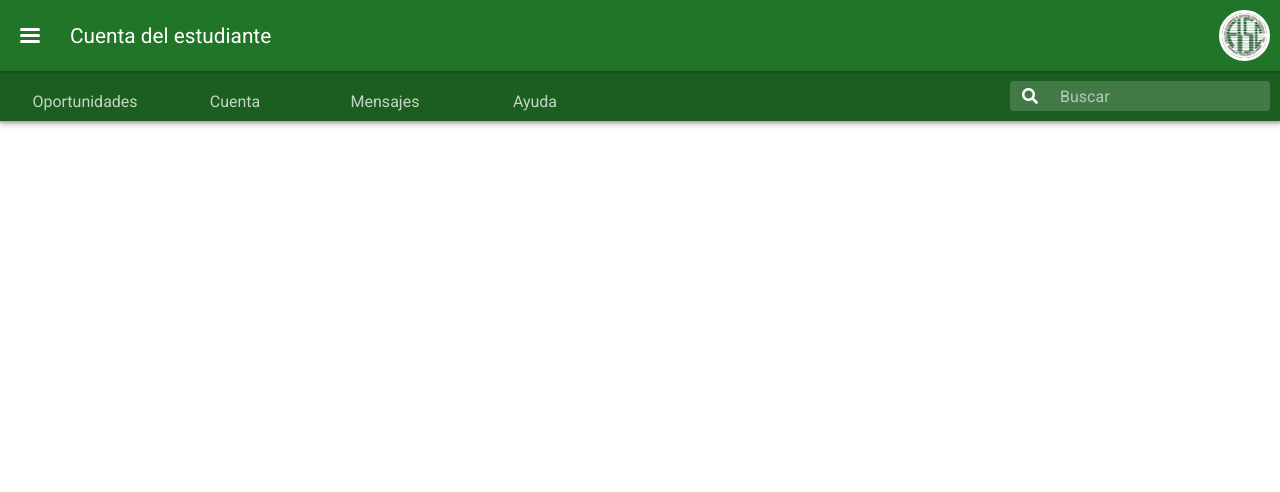
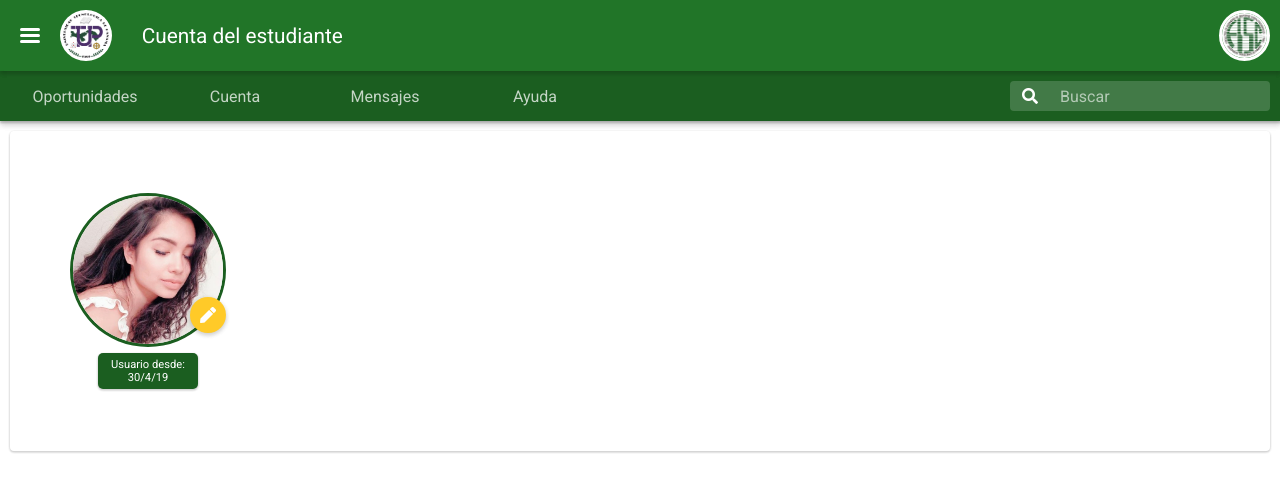
Before and after one commit to jasonwj96/bolsadetrabajo, a React (Create React App) app: page / in a window 1280 px wide. Shown: the top 492 px of the page. Built offline with nearby package versions, Linux system fonts and the light colour scheme.

Commit message:
Added a profile image component

```diff
--- a/src/components/navbar.scss
+++ b/src/components/navbar.scss
@@ -10,7 +10,7 @@
   background-color: $accent;
 
   .navbar-top {
-    @include card(1);
+    @include card(2);
     background-color: $secondary;
     display: flex;
     width: 100%;
@@ -85,6 +85,7 @@
 
         p {
           align-self: flex-end;
+          padding-bottom: 5px;
         }
 
         &:hover {
--- a/src/components/navbar.tsx
+++ b/src/components/navbar.tsx
@@ -1,6 +1,6 @@
 import React from "react";
 import "./navbar.scss";
-// import utpLogo from "../img/utp_logo.png";
+import utpLogo from "../img/utp_logo.png";
 import fiscLogo from "../img/fisc_logo.png";
 
 const Navbar = (props: any) => {
@@ -9,12 +9,13 @@ const Navbar = (props: any) => {
   return (
     <div className="navbar-container">
       <div className="navbar-top">
-        {/* <img src={utpLogo} alt="utp logo" /> */}
         <div className="hamburger">
           <div />
           <div />
           <div />
         </div>
+        <img src={utpLogo} alt="utp logo" />
+
         <p>Cuenta del estudiante</p>
         <img src={fiscLogo} alt="fisc logo" />
       </div>
--- /dev/null
+++ b/src/components/perfilUsuario.scss
@@ -0,0 +1,68 @@
+@import "../styles/light_theme";
+
+.perfilusuario-container {
+  @include card(1);
+  width: auto;
+  padding: 10px;
+  border-radius: 4px;
+  margin: 10px;
+  height: 300px;
+  display: flex;
+  align-items: center;
+
+  .profile {
+    display: flex;
+    flex-flow: column;
+    align-items: center;
+    width: auto;
+    margin-left: 50px;
+
+    .cambiar-perfil {
+      @include card(2);
+      display: flex;
+      align-items: center;
+      background-color: $terciary;
+      width: auto;
+      padding: 10px;
+      border-radius: 50%;
+      height: auto;
+      margin: -50px -120px 0 0;
+
+      i {
+        color: #fff;
+      }
+    }
+
+    .fecha-creacion {
+      @include card(1);
+
+      display: flex;
+      align-items: center;
+      background-color: $accent;
+      width: 100px;
+      padding: 5px 0;
+      border-radius: 5px;
+      height: auto;
+      margin-top: 20px;
+
+      p {
+        font-size: 0.7em;
+        text-align: center;
+        color: #fff;
+      }
+    }
+  }
+
+  img {
+    border: $accent 3px solid;
+    width: 150px;
+    height: auto;
+    border-radius: 50%;
+  }
+
+  .info-usuario {
+    display: flex;
+    flex-flow: column;
+    align-items: center;
+  }
+}
--- /dev/null
+++ b/src/components/perfilUsuario.tsx
@@ -0,0 +1,26 @@
+import React from "react";
+import profile from "../img/profile.jpg";
+
+import "./perfilUsuario.scss";
+
+const PerfilUsuario = (props: any) => {
+  return (
+    <div className="perfilusuario-container">
+      <div className="profile">
+        <img src={profile} alt="profile" />
+        <div className="cambiar-perfil">
+          {/* <p>Cambiar perfil</p>
+           */}
+          <i className="fas fa-pen" />
+        </div>
+        <div className="fecha-creacion">
+          <p>Usuario desde: 30/4/19</p>
+        </div>
+      </div>
+
+      <div className="info-usuario" />
+    </div>
+  );
+};
+
+export default PerfilUsuario;
--- a/src/containers/cuentaEstudiante.tsx
+++ b/src/containers/cuentaEstudiante.tsx
@@ -1,11 +1,13 @@
 import React from "react";
 import "./cuentaEstudiante.scss";
 import Navbar from "../components/navbar";
+import PerfilUsuario from "../components/perfilUsuario";
 
 const CuentaEstudiante = (props: any) => {
   return (
     <div className="cuentaestudiante-container">
       <Navbar />
+      <PerfilUsuario />
     </div>
   );
 };
--- a/src/styles/_light_theme.scss
+++ b/src/styles/_light_theme.scss
@@ -1,5 +1,8 @@
 $accent: #1b5e20;
 $secondary: #217528;
+$terciary: #ffca28;
+$text-color: #333;
+$border-color-secondary: #919191;
 
 @mixin card($elevation: 1) {
   box-shadow: 0 (1px * $elevation) (2px * $elevation) 0.5px #0000001a,
```
Also changed, not shown: src/img/profile.jpg (added), src/img/profile_placeholder.png (added).
